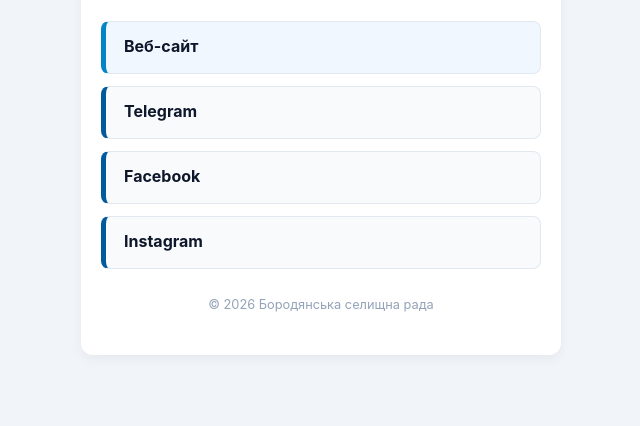
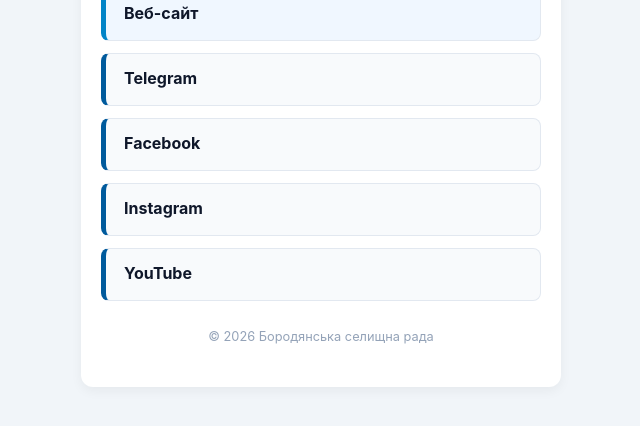
Before and after one commit to borodyanka/links, a plain HTML site: page index.html in a window 1280 px wide. Shown: the part 348-774 px from the top of the page, without its empty margins (319-959 px from the left). Drawn offline with Linux system fonts and the light colour scheme.

Commit message:
Update index.html

```diff
--- a/index.html
+++ b/index.html
@@ -45,6 +45,12 @@
                 <span class="link-desc"></span>
             </a>
 
+            <!-- Youtube -->
+            <a href="https://www.youtube.com/@%D0%91%D0%BE%D1%80%D0%BE%D0%B4%D1%8F%D0%BD%D1%81%D1%8C%D0%BA%D0%B0%D0%A1%D0%B5%D0%BB%D0%B8%D1%89%D0%BD%D0%B0%D0%A0%D0%B0%D0%B4%D0%B0" class="link-card" target="_blank" rel="noopener noreferrer" aria-label="Перейти на YouTube канал">
+                <span class="link-title">YouTube</span>
+                <span class="link-desc"></span>
+            </a>
+
         </div>
 
         <!-- Підвал -->
```
